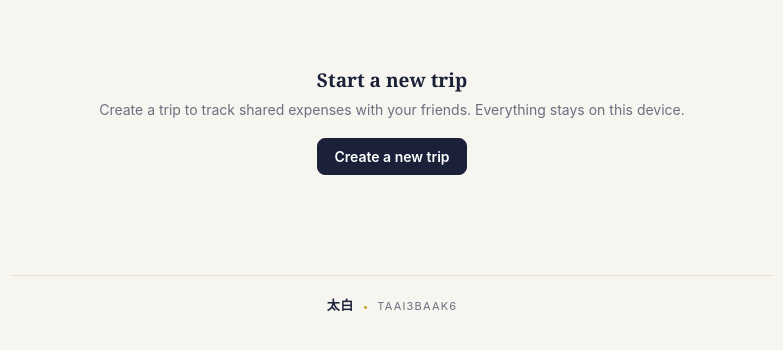
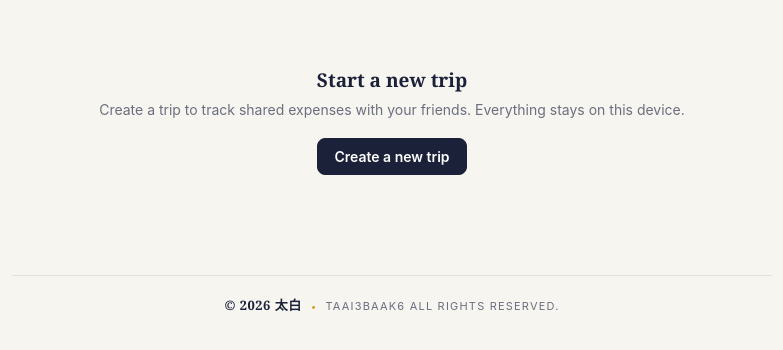
Before and after one commit to taai3baak6/trip-split, a plain HTML site: page index.html in a window 1280 px wide. Shown: the part 80-430 px from the top of the page, without its empty margins (248-1031 px from the left). Drawn offline with Linux system fonts and the light colour scheme.

Commit message:
Update index.html

```diff
--- a/index.html
+++ b/index.html
@@ -185,7 +185,7 @@
 <div class="app" id="app">
   <div class="loading" id="loading">Loading your trips...</div>
 </div>
-<footer class="credit"><span class="credit-name">太白</span><span class="credit-dot">•</span><span class="credit-handle">taai3baak6</span></footer>
+<footer class="credit"><span class="credit-name">© 2026 太白</span><span class="credit-dot">•</span><span class="credit-handle">taai3baak6 All rights reserved.</span></footer>
 
 <!-- Only used for the optional "Export to Excel" button. deferred so it never blocks the app
      from loading when offline — everything else in this file works with zero internet access. -->
```
